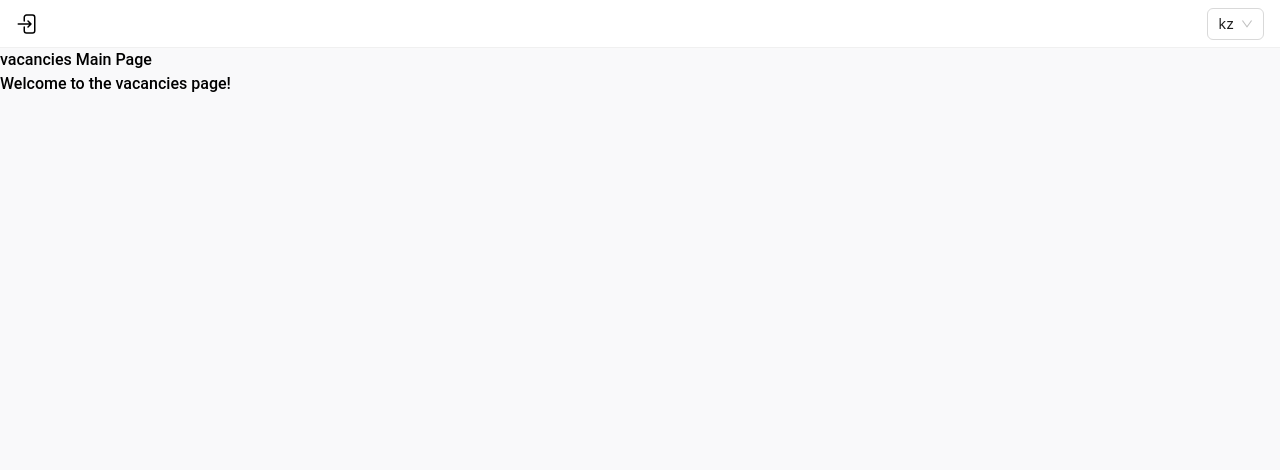
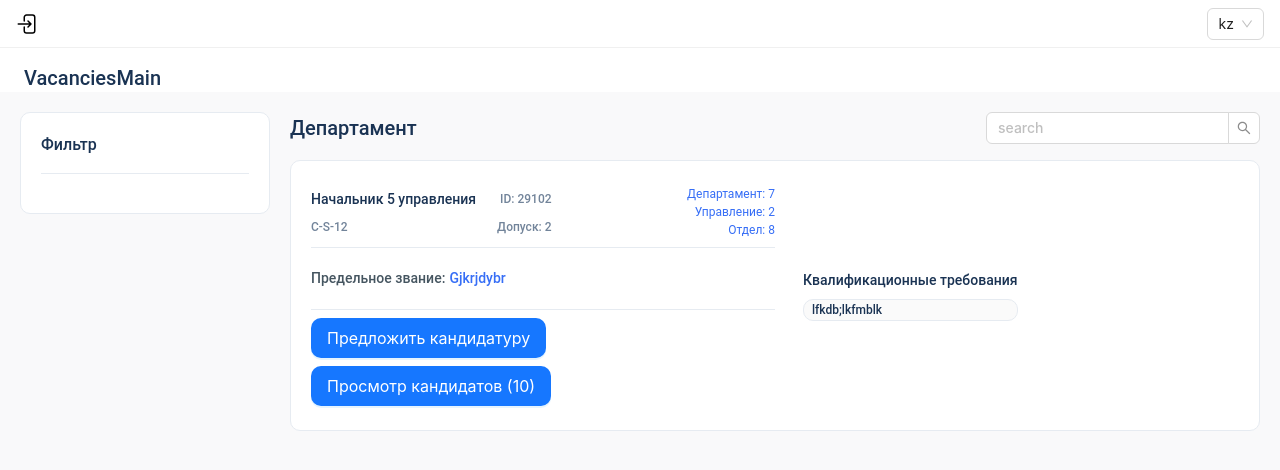
Before and after one commit to asianshark/surveys, a React (Vite) app: page /vacancies in a window 1280 px wide. Shown: the top 470 px of the page. Built offline with nearby package versions, Linux system fonts and the light colour scheme; no server answers; what chartjs-plugin-datalabels would draw is missing.

Commit message:
add Vacancies

```diff
--- a/public/locales/kz/translation.json
+++ b/public/locales/kz/translation.json
@@ -63,5 +63,7 @@
     "anonymous": "Анонимді",
     "start-testing": "Тестілеуді бастау",
     "question": "Сұрақ",
-    "vacancies": "Вакансиялар"
+    "vacancies": "Вакансиялар",
+    "department": "Департамент",
+    "filter": "Фильтр"
 }
--- a/public/locales/ru/translation.json
+++ b/public/locales/ru/translation.json
@@ -63,5 +63,7 @@
     "anonymous": "Анонимный",
     "start-testing": "Начать тестирование",
     "question": "Вопрос",
-    "vacancies": "Вакансии"
+    "vacancies": "Вакансии",
+    "department": "Департамент",
+    "filter": "Фильтр"
 }
--- a/src/pages/SurveysTests/ui/SurveysTestsResults/SurveysTestsResultByQuestion/SpecificQuestionResult.tsx
+++ b/src/pages/SurveysTests/ui/SurveysTestsResults/SurveysTestsResultByQuestion/SpecificQuestionResult.tsx
@@ -39,7 +39,7 @@ const SpecificQuestionResult = ({ quizId, questions }: { quizId: string | undefi
                     className="bg-white mb-5 rounded-[10px] border-1 p-5 flex flex-col gap-4 w-3/4 border-[#E6EBF1]"
                 >
                     <div className="flex gap-2">
-                        <div className="flex gap-2 w-full text-[16px] text-[#455560] items-center">{questions && questions[selectedQuestion - 1].nameRu}</div>
+                        <div className="flex gap-2 w-full text-[16px] text-[#455560] items-center">{questionData && questionData[selectedQuestion - 1]?.questionText}</div>
                     </div>
                     {questionData && questionData[selectedQuestion - 1]?.answers?.map((ans) => {
                         return (
--- /dev/null
+++ b/src/pages/Vacancy/ui/VacanciesFilter/VacanciesFilter.tsx
@@ -0,0 +1,43 @@
+import { useEffect, useState } from "react";
+import { useTranslation } from "react-i18next";
+import { getDivisions } from "../../../SurveysTests/services/surveysTests";
+import { Division } from "../../../../entities/SurveysTests/Quiz/SettingsSchema";
+import { Checkbox } from "antd";
+
+const style: React.CSSProperties = {
+    display: 'flex',
+    flexDirection: 'column',
+    gap: 24,
+    fontFamily: 'Roboto ',
+};
+const VacanciesFilter = () => {
+    const { t } = useTranslation();
+    const [devisions, setDivisions] = useState<Division[]>()
+    const [filter, setFilter] = useState<number[]>()
+    useEffect(() => {
+        getDivisions().then(res =>
+            setDivisions(res)
+        )
+    }, [])
+    return (
+        <div>
+            <div className="rounded-[10px] border-1 border-[#E6EBF1] flex flex-col bg-white w-[250px] p-5 gap-4">
+                <div className="text-[#1A3353]">{t('filter')}</div>
+                <hr className="h-1 text-[#E6EBF1]" />
+                <div>
+                    <Checkbox.Group
+                        style={style}
+                        value={filter}
+                        onChange={setFilter}
+                        options={devisions?.map((item, index) => ({
+                            value: item.id ? item.id : index,
+                            label: item.divisionName
+                        }))}
+                    />
+                </div>
+            </div>
+        </div>
+    )
+}
+
+export default VacanciesFilter
--- /dev/null
+++ b/src/pages/Vacancy/ui/VacanciesList/VacanciesItemModal.tsx
@@ -0,0 +1,19 @@
+import { ExclamationCircleOutlined } from "@ant-design/icons";
+import { Button, Modal } from "antd"
+const { confirm } = Modal;
+const VacanciesItemModal = () => {
+    confirm({
+        icon: <ExclamationCircleOutlined />,
+        content: <Button>Click to destroy all</Button>,
+        onOk() {
+          console.log('OK');
+        },
+        onCancel() {
+          console.log('Cancel');
+        },
+      });
+    return (
+        <Modal/>
+    )
+}
+export default VacanciesItemModal
--- /dev/null
+++ b/src/pages/Vacancy/ui/VacanciesList/VacanciesList.tsx
@@ -0,0 +1,23 @@
+import { Input } from 'antd';
+import { t } from "i18next"
+import VacanciesListItem from "./VacanciesListItem"
+import { useState } from "react"
+const { Search } = Input;
+const VacanciesList = () => {
+    const [searchText, setSearchText] = useState<string>()
+    return (
+        <div className="flex flex-col gap-4 w-full">
+            <div className="flex justify-between text-[#1A3353] text-[20px] items-center">
+                <div>{t('department')}</div>
+                <div>
+                    <Search placeholder={t('search')} value={searchText} onChange={e => setSearchText(e.target.value)} />
+                </div>
+            </div>
+            <div className="flex flex-col gap-6">
+                <VacanciesListItem />
+            </div>
+        </div>
+    )
+}
+
+export default VacanciesList
--- /dev/null
+++ b/src/pages/Vacancy/ui/VacanciesList/VacanciesListItem.tsx
@@ -0,0 +1,46 @@
+import { Button } from "antd"
+import { t } from "i18next"
+
+const VacanciesListItem = () => {
+    return (
+        <div className="rounded-[10px] bg-white py-6 px-5 border-1 border-[#E6EBF1] flex gap-7 items-center">
+            <div className="gap-2 flex flex-col w-1/2">
+                <div className="flex justify-between items-center">
+                    <div className="flex flex-col gap-2">
+                        <div className="flex gap-6 items-center">
+                            <div className="text-[#1A3353] items-center text-[14px]">{t('Начальник 5 управления')}</div>
+                            <div className="text-[#72849A] text-[12px] items-center">ID: 29102</div>
+                        </div>
+                        <div className="flex justify-between">
+                            <div className="text-[#72849A] text-[12px] items-center">C-S-12</div>
+                            <div className="text-[#72849A] text-[12px] items-center">Допуск: 2</div>
+                        </div>
+                    </div>
+                    <div className="felx flex-col text-[#366EF6] text-right text-[12px] font-[400]">
+                        <div>{t('department')}: 7</div>
+                        <div>{t('Управление')}: 2</div>
+                        <div>{t('Отдел')}: 8</div>
+                    </div>
+                </div>
+                <div className="py-5 border-y-1 border-[#E6EBF1]">
+                    <div className="flex gap-1 text-[14px] text-[#455560]">{t('Предельное звание:')} <span className="text-[#366EF6]">Gjkrjdybr</span></div>
+                </div>
+                <div className="flex flex-col gap-2">
+                    <div><Button size="large" style={{ borderRadius: "10px" }} type="primary">
+                        {t('Предложить кандидатуру')}
+                    </Button></div>
+                    <div><Button size="large" style={{ borderRadius: "10px" }} type="primary">
+                        {t('Просмотр кандидатов')} (10)
+                    </Button></div>
+                </div>
+            </div>
+            <div className="flex flex-col gap-2">
+                <div className="text-[14px] text-[#1A3353]">{t('Квалификационные требования')}</div>
+                <div className="rounded-[10px] border-1 border-[#E6EBF1] bg-[#FAFAFA] py-[1px] px-2 text-[12px] text-[#1A3353]">
+                    lfkdb;lkfmblk
+                </div>
+            </div>
+        </div>
+    )
+}
+export default VacanciesListItem
--- a/src/pages/Vacancy/ui/VacanciesMain.tsx
+++ b/src/pages/Vacancy/ui/VacanciesMain.tsx
@@ -1,10 +1,19 @@
-import React from 'react';
+import VacanciesFilter from "./VacanciesFilter/VacanciesFilter";
+import VacanciesList from "./VacanciesList/VacanciesList";
 
-const VacanciesMain: React.FC = () => {
+const VacanciesMain = () => {
     return (
-        <div>
-            <h1>vacancies Main Page</h1>
-            <p>Welcome to the vacancies page!</p>
+        <div className="flex flex-col h-full text-[#1A3353]">
+
+            <div className="px-6 pt-4 bg-white z-10">
+                <div className="flex justify-between">
+                    <p className="text-xl font-medium">VacanciesMain</p>
+                </div>
+            </div>
+            <div className="flex p-5 gap-5 w-full h-full">
+                <VacanciesFilter />
+                <VacanciesList/>
+            </div>
         </div>
     );
 };
```
